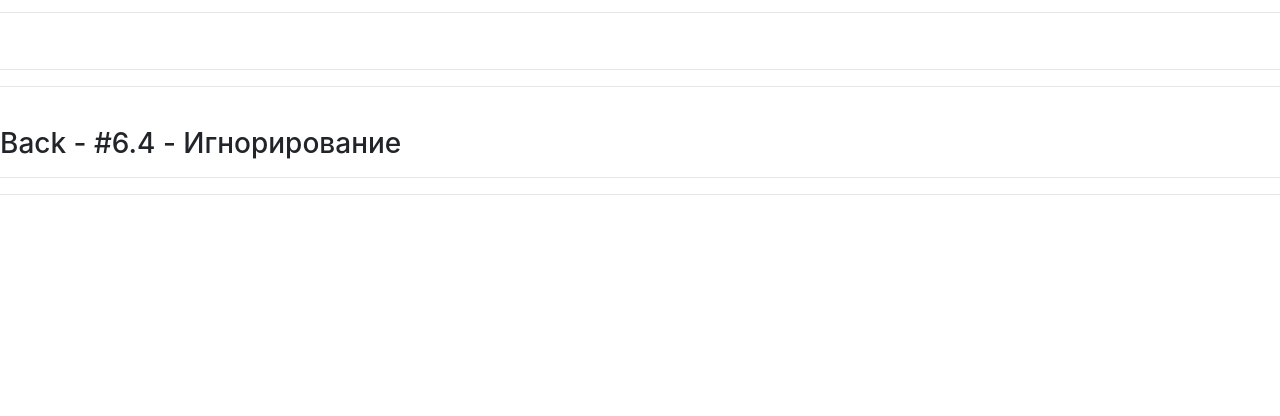
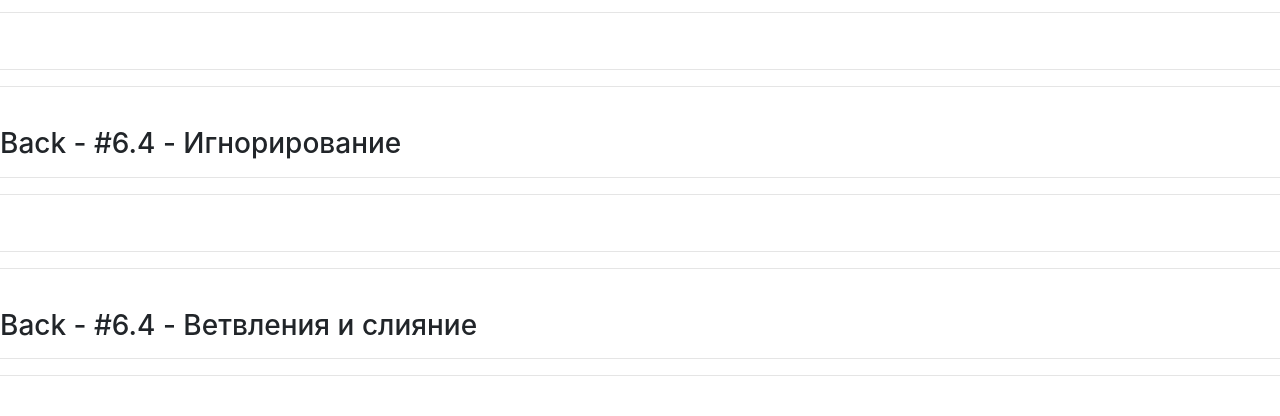
Before and after one commit to GITHUB-SANICH/Back_GIT, a PHP site: page / in a window 1280 px wide. Shown: the part 684-1100 px from the top of the page. Before the commit the page ends 879 px from the top, so only its background shows below. Run offline with PHP 8.4, Linux system fonts and the light colour scheme.

Commit message:
kommit kaka kommit

```diff
--- a/index.php
+++ b/index.php
@@ -104,9 +104,20 @@ Git - это система контроля версий, позволяюща
 			// primer/** /*.txt
 			Вычеркивание файла из списка загрузки
 			git reset HEAD test.txt
-
 	*/
 
+		echo '<hr><hr><br><h3>Back - #6.4 - Ветвления и слияние
+	</h3><hr><hr>' . "<br>";
+			/*Введение:
+			В ходе урока поговорим про ветки и их слияние.
+			Ветка это грубо говоря канал по которому разработчик передает информацию на репозиторий. Ветки нужны для разделения работы разработчиков.
+			Часто разработчик работает с двумя ветками: с основной веткой, через которою он передает свою часть работы на репозиторий и вторую на которой идет разработка и могут допускаться ошибки.
+			Вторрая ветка на которой идет разработка является ответлением от основной ветки, а не от репозетория как основная ветка.
+			По завершению  работы на ветке на которой допускались ошибки и основная ветка  - соединяются в одну.
+			ВАЖНО! Ветка над которой шла разработка видна всем разработчикам проекта.
+
+			Ветки позволяют отделить основную часть коммитов от той части коммитов, которыми занимаемся мы лично.
+			*/
 		?>
 		<!-- Optional JavaScript -->
 		<!-- jQuery first, then Popper.js, then Bootstrap JS -->
```
